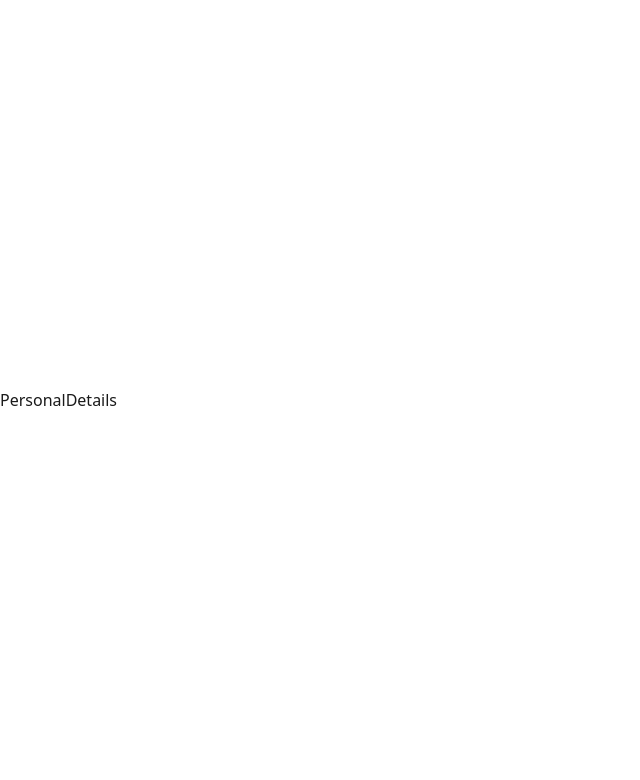
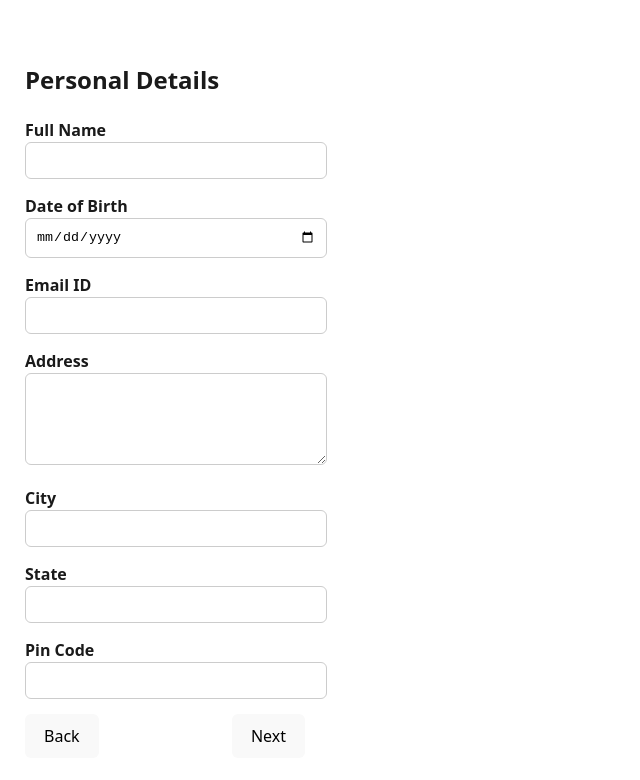
Before and after one commit to Sakshi119/user-journey-project-reactjs, a React (Vite) app: page /personal in a window 1280 px wide. Shown: the top 780 px of the page, without its empty margins (0-640 px from the left). Built offline with nearby package versions, Linux system fonts and the light colour scheme.

Commit message:
personal details form

```diff
--- a/src/pages/PersonalDetails.jsx
+++ b/src/pages/PersonalDetails.jsx
@@ -1,8 +1,98 @@
-import React from 'react'
+import React, { useState } from 'react'
+import '../styles/personalDetails.scss'
 
-const PersonalDetails = () => {
+const PersonalDetails = ({ onNext, onBack, savedData }) => {
+
+  const [form, setForm] = useState({
+    name: savedData?.name || "",
+    dob: savedData?.dob || "",
+    email: savedData?.email || "",
+    address: savedData?.address || "",
+    city: savedData?.city || "",
+    state: savedData?.state || "",
+    pin: savedData?.pin || ""
+  })
+
+  const [errors, setErrors] = useState({})
+
+  const handleChange = (e) => {
+    setForm({ ...form, [e.target.name]: e.target.value })
+  }
+
+  const validate = () => {
+    let err = {};
+
+    if (!form.name.trim()) err.name = "Required";
+    if (!/^\S+@\S+\.\S+$/.test(form.email)) err.email = "Invalid Email";
+    if (!form.dob.trim()) err.dob = "Required";
+    if (!form.address.trim()) err.address = "Required";
+    if (!form.city.trim()) err.city = "Required";
+    if (!form.state.trim()) err.state = "Required";
+    if (!/^\d{6}$/.test(form.pin)) err.pin = "Pin must be 6 digits";
+
+    setErrors(err);
+    return Object.keys(err).length === 0;
+  }
+
+  const handleNext = () => {
+    if (validate()) {
+      onNext(form);
+      console.log(form,"form")
+    }
+  }
+
   return (
-    <div>PersonalDetails</div>
+    <div className='form-container'>
+      <h2>Personal Details</h2>
+
+      <div className='form-group'>
+        <label>Full Name</label>
+        <input name='name' value={form.name} onChange={handleChange} />
+        {errors.name && <p className='error'>{errors.name}</p>}
+      </div>
+
+      <div className='form-group'>
+        <label>Date of Birth</label>
+        <input type='date' name='dob' value={form.dob} onChange={handleChange} />
+        {errors.dob && <p className='error'>{errors.dob}</p>}
+      </div>
+
+      <div className="form-group">
+        <label>Email ID</label>
+        <input name="email" value={form.email} onChange={handleChange} />
+        {errors.email && <p className="error">{errors.email}</p>}
+      </div>
+
+      <div className="form-group">
+        <label>Address</label>
+        <textarea name="address" value={form.address} onChange={handleChange} />
+        {errors.address && <p className="error">{errors.address}</p>}
+      </div>
+
+      <div className="form-group">
+        <label>City</label>
+        <input name="city" value={form.city} onChange={handleChange} />
+        {errors.city && <p className="error">{errors.city}</p>}
+      </div>
+
+      <div className="form-group">
+        <label>State</label>
+        <input name="state" value={form.state} onChange={handleChange} />
+        {errors.state && <p className="error">{errors.state}</p>}
+      </div>
+
+      <div className="form-group">
+        <label>Pin Code</label>
+        <input name="pin" value={form.pin} onChange={handleChange} />
+        {errors.pin && <p className="error">{errors.pin}</p>}
+      </div>
+
+      <div className='actions'>
+        <button onClick={onBack}>Back</button>
+        <button onClick={handleNext}>Next</button>
+      </div>
+
+    </div>
   )
 }
 
--- /dev/null
+++ b/src/styles/personalDetails.scss
@@ -0,0 +1,44 @@
+.form-container {
+  max-width: 500px;
+  margin: auto;
+  padding: 25px;
+  border-radius: 12px;
+  background: var(--card-bg);
+  box-shadow: var(--shadow);
+}
+
+.form-group {
+  margin-bottom: 15px;
+
+  label {
+    font-weight: 600;
+  }
+
+  input,
+  textarea {
+    width: 100%;
+    padding: 10px;
+    border-radius: 6px;
+    border: 1px solid #ccc;
+  }
+
+  textarea {
+    min-height: 70px;
+  }
+}
+
+.error {
+  color: red;
+  font-size: 12px;
+}
+
+.actions {
+  display: flex;
+  justify-content: space-between;
+
+  button {
+    padding: 10px 18px;
+    border-radius: 6px;
+    cursor: pointer;
+  }
+}
```
